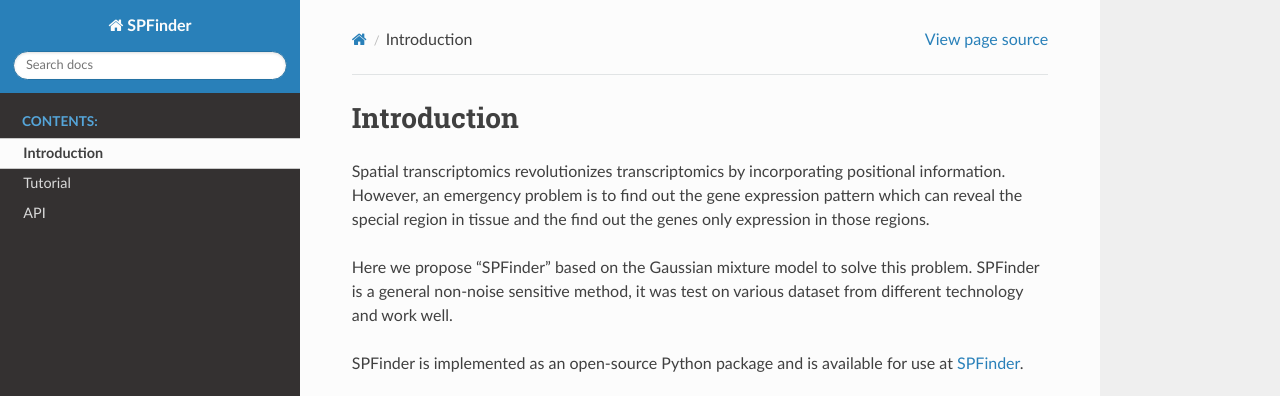
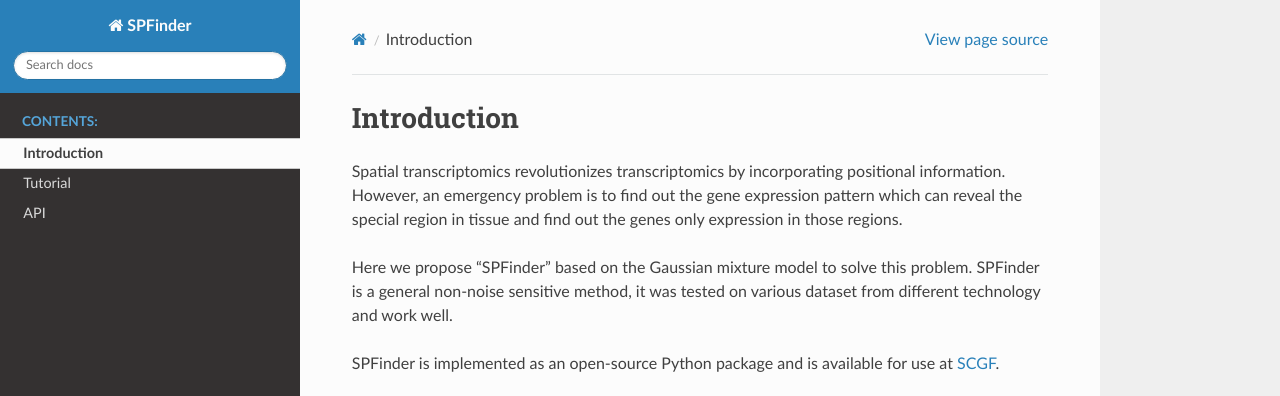
Before and after one commit to PSSUN/STMinerDoc, a Sphinx documentation site: the page built from source/Introduction/Introduction.md, in a window 1280 px wide, cut to the strip 0-396 px from the top of the page. Built offline with Sphinx 7.4.7 and the Read the Docs theme 2.0.0, drawn with Linux system fonts in a browser that asks for light colours.

Commit message:
Update Introduction.md

```diff
--- a/source/Introduction/Introduction.md
+++ b/source/Introduction/Introduction.md
@@ -1,10 +1,10 @@
 # Introduction
 
-Spatial transcriptomics revolutionizes transcriptomics by incorporating positional information. However, an emergency problem is to find out the gene expression pattern which can reveal the special region in tissue and the find out the genes only expression in those regions.
+Spatial transcriptomics revolutionizes transcriptomics by incorporating positional information. However, an emergency problem is to find out the gene expression pattern which can reveal the special region in tissue and find out the genes only expression in those regions.
 
- Here we propose “SPFinder” based on the Gaussian mixture model to solve this problem. SPFinder is a general non-noise sensitive method, it was test on various dataset from different technology and work well.
+ Here we propose “SPFinder” based on the Gaussian mixture model to solve this problem. SPFinder is a general non-noise sensitive method, it was tested on various dataset from different technology and work well.
 
-SPFinder is implemented as an open-source Python package and is available for use at [SPFinder](https://github.com/PSSUN/SPFinder).
+SPFinder is implemented as an open-source Python package and is available for use at [SCGF](https://github.com/PSSUN/SPFinder).
 
 <div>
     <iframe allowtransparency="yes" frameborder="0" width="420" height="400" src="../_static/mds.html"/>
```
